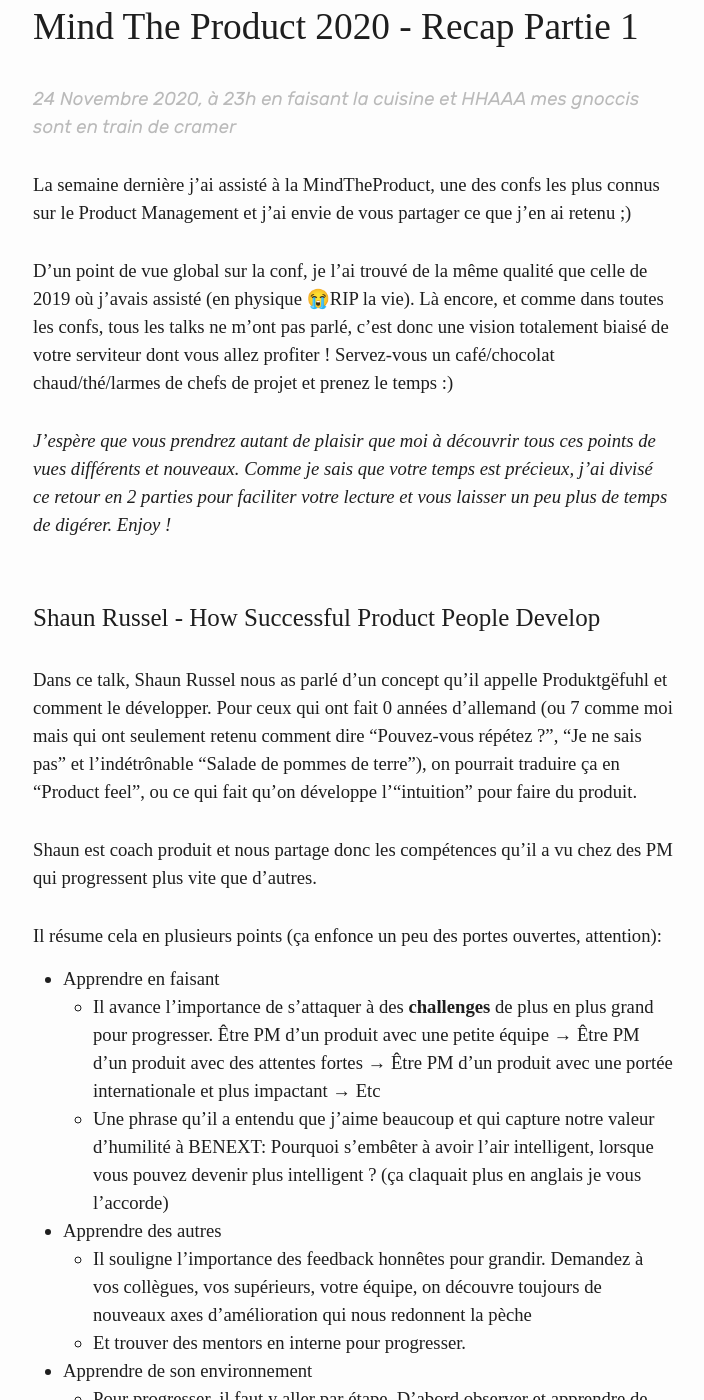
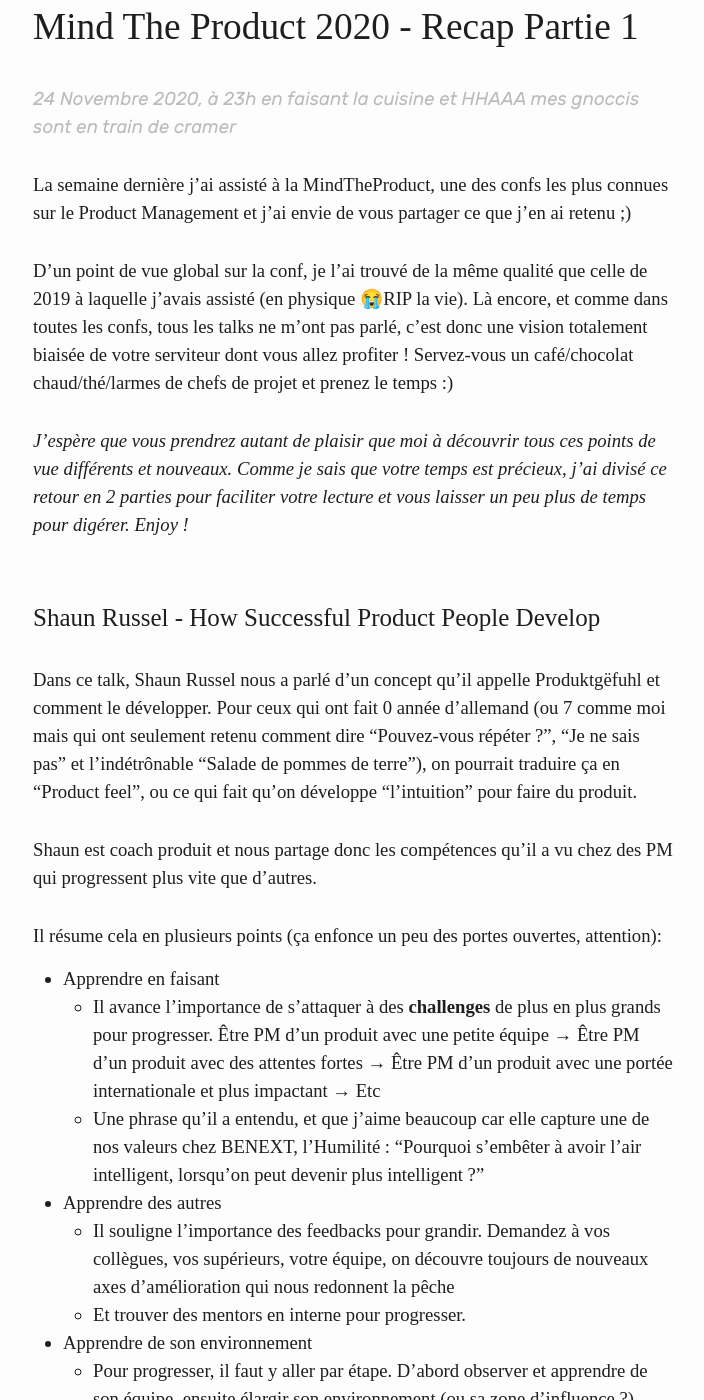
Before and after one commit to JbDenoual/jbdenoual.github.io, a Jekyll site: the page built from _posts/2020-11-24-mindtheproduct2020-part1.markdown, in a window 1280 px wide and 1400 px high, scrolled down 360 px. Shown: the whole window, without its empty margins (287-991 px from the left). Built offline with Jekyll 4.4.1, drawn with Linux system fonts in a browser that asks for light colours; some web fonts are replaced; some of the changed text lies outside the part shown.

Commit message:
[Fix] Orthograph in MindTheProduct Part 1 & 2

```diff
--- a/_posts/2020-11-24-mindtheproduct2020-part1.markdown
+++ b/_posts/2020-11-24-mindtheproduct2020-part1.markdown
@@ -9,71 +9,71 @@
 D'un point de vue global sur la conf, je l'ai trouvé de la même qualité que..."
 ---
 
-La semaine dernière j'ai assisté à la MindTheProduct, une des confs les plus connus sur le Product Management et j'ai envie de vous partager ce que j'en ai retenu ;)
+La semaine dernière j'ai assisté à la MindTheProduct, une des confs les plus connues sur le Product Management et j'ai envie de vous partager ce que j'en ai retenu ;)
 
-D'un point de vue global sur la conf, je l'ai trouvé de la même qualité que celle de 2019 où j'avais assisté (en physique 😭RIP la vie). Là encore, et comme dans toutes les confs, tous les talks ne m'ont pas parlé, c'est donc une vision totalement biaisé de votre serviteur dont vous allez profiter ! Servez-vous un café/chocolat chaud/thé/larmes de chefs de projet et prenez le temps :)
+D'un point de vue global sur la conf, je l'ai trouvé de la même qualité que celle de 2019 à laquelle j'avais assisté (en physique 😭RIP la vie). Là encore, et comme dans toutes les confs, tous les talks ne m'ont pas parlé, c'est donc une vision totalement biaisée de votre serviteur dont vous allez profiter ! Servez-vous un café/chocolat chaud/thé/larmes de chefs de projet et prenez le temps :)
 
-*J'espère que vous prendrez autant de plaisir que moi à découvrir tous ces points de vues différents et nouveaux. Comme je sais que votre temps est précieux, j'ai divisé ce retour en 2 parties pour faciliter votre lecture et vous laisser un peu plus de temps de digérer. Enjoy !*
+*J'espère que vous prendrez autant de plaisir que moi à découvrir tous ces points de vue différents et nouveaux. Comme je sais que votre temps est précieux, j'ai divisé ce retour en 2 parties pour faciliter votre lecture et vous laisser un peu plus de temps pour digérer. Enjoy !*
 
 #### Shaun Russel - How Successful Product People Develop
 
-Dans ce talk, Shaun Russel nous as parlé d'un concept qu'il appelle Produktgëfuhl et comment le développer. Pour ceux qui ont fait 0 années d'allemand (ou 7 comme moi mais qui ont seulement retenu comment dire "Pouvez-vous répétez ?", "Je ne sais pas" et l'indétrônable "Salade de pommes de terre"), on pourrait traduire ça en "Product feel", ou ce qui fait qu'on développe l'"intuition" pour faire du produit.
+Dans ce talk, Shaun Russel nous a parlé d'un concept qu'il appelle Produktgëfuhl et comment le développer. Pour ceux qui ont fait 0 année d'allemand (ou 7 comme moi mais qui ont seulement retenu comment dire "Pouvez-vous répéter ?", "Je ne sais pas" et l'indétrônable "Salade de pommes de terre"), on pourrait traduire ça en "Product feel", ou ce qui fait qu'on développe "l'intuition" pour faire du produit.
 
 Shaun est coach produit et nous partage donc les compétences qu'il a vu chez des PM qui progressent plus vite que d'autres.
 
 Il résume cela en plusieurs points (ça enfonce un peu des portes ouvertes, attention):
 
 - Apprendre en faisant
-    - Il avance l'importance de s'attaquer à des **challenges** de plus en plus grand pour progresser. Être PM d'un produit avec une petite équipe → Être PM d'un produit avec des attentes fortes → Être PM d'un produit avec une portée internationale et plus impactant → Etc
-    - Une phrase qu'il a entendu que j'aime beaucoup et qui capture notre valeur d'humilité à BENEXT: Pourquoi s'embêter à avoir l'air intelligent, lorsque vous pouvez devenir plus intelligent ? (ça claquait plus en anglais je vous l'accorde)
+    - Il avance l'importance de s'attaquer à des **challenges** de plus en plus grands pour progresser. Être PM d'un produit avec une petite équipe → Être PM d'un produit avec des attentes fortes → Être PM d'un produit avec une portée internationale et plus impactant → Etc
+    - Une phrase qu'il a entendu, et que j'aime beaucoup car elle capture une de nos valeurs chez BENEXT, l'Humilité : "Pourquoi s'embêter à avoir l'air intelligent, lorsqu'on peut devenir plus intelligent ?"
 - Apprendre des autres
-    - Il souligne l'importance des feedback honnêtes pour grandir. Demandez à vos collègues, vos supérieurs, votre équipe, on découvre toujours de nouveaux axes d'amélioration qui nous redonnent la pèche
+    - Il souligne l'importance des feedbacks pour grandir. Demandez à vos collègues, vos supérieurs, votre équipe, on découvre toujours de nouveaux axes d'amélioration qui nous redonnent la pêche
     - Et trouver des mentors en interne pour progresser.
 - Apprendre de son environnement
     - Pour progresser, il faut y aller par étape. D'abord observer et apprendre de son équipe, ensuite élargir son environnement (ou sa zone d'influence ?), faire évoluer sa pensée, pour apprendre de la stratégie de l'entreprise, et enfin de la politique de celle-ci.
-    - Shaun rappelle l'importance de trouver le juste milieu au fond de nous entre l'idéaliste et le nihiliste. C'est-à-dire entre celui qui souhaite tout changer et qui veut vivre un idéal, et celui qui ne croit pas pouvoir changer les choses. (Note: "Ne vous comportez pas en Héros)
+    - Shaun rappelle l'importance de trouver le juste milieu au fond de nous entre l'idéaliste et le nihiliste. C'est-à-dire entre celui qui souhaite tout changer et qui veut vivre un idéal, et celui qui ne croit pas pouvoir changer les choses. (Note: "Ne vous comportez pas en Héro)
 
 En résumé, il rajoute quelques conseils pour progresser plus vite:
 
 - Comprendre l'organigramme de son entreprise
-- S'approprier le business model de l'entreprise, en remplissant par exemple le Business Model Canvas pour vraiment le comprendre
+- S'approprier le business model de l'entreprise en remplissant, par exemple, le Business Model Canvas pour vraiment le comprendre
 - Mettre la main sur le budget et les prévisions de l'entreprise, cela peut donner beaucoup d'informations
-- Identifier la réunion la plus important de l'entreprise et essayer de s'y immiscer. Au mieux y participer. Si ce n'est pas possible, essayer d'y assister en observateur, et enfin si ce n'est vraiment pas possible, essayer de découvrir ce qui s'y dit par d'autres moyens
+- Identifier la réunion la plus importante de l'entreprise et essayer d'y assister. Au mieux y participer. Si ce n'est pas possible, essayer d'y assister en observateur, et enfin si ce n'est vraiment pas possible, essayer de découvrir ce qui s'y dit par d'autres moyens
 
 #### Anthony Rindone - Stay Humble or Be Humbled
 
-Anthony nous as partagé ses réflexions sur comment prendre de meilleures décisions.
+Anthony nous a partagé ses réflexions sur comment prendre de meilleures décisions.
 
-J'en ai retenu un piège data: Lors de l'analyse de performances d'une fonctionnalité sur différents segments utilisateurs, il faut faire attention au "Simpson's Paradox" qui met en lumière un paradoxe où dans certains cas, on peut trouver des résultats complètement opposés lors de 2 analyses différentes, qui sont (et c'est là le paradoxe) toutes les 2 justes. Je vous laisse creuser si ça vous intrigue ;)
+J'en ai retenu un piège data: Lors de l'analyse de performances d'une fonctionnalité sur différents segments utilisateurs, il faut faire attention au "Simpson's Paradox" qui met en lumière un paradoxe, où dans certains cas, on peut trouver des résultats complètement opposés lors de 2 analyses différentes, qui sont (et c'est là le paradoxe) toutes les 2 justes. Je vous laisse creuser si ça vous intrigue ;)
 
 #### Ibrahim Bashir - Bootstrapping a Product Team
 
-Ibrahim nous a parlé du moment de création d'une Product Team et de choisir le bon type de profil de PM selon l'avancement de son produit.
-J'aime particulièrement la division en 3 parties qu'il fait de la vie d'un produit.
+Ibrahim nous a parlé création d’une Product Team et comment choisir le bon type de profil de PM selon l’avancement de son produit.
+J'ai particulièrement aimé la division en 3 parties qu'il fait de la vie d'un produit.
 
-- Il y a le Starter. Un PM qui n'a pas d'anxiété à propos du fait d'être le 1er PM, il va comprendre les besoins des pré-customers et travailler sur le Product Marker Fit
-- Ensuite vient le Scaler. Un PM qui va rapidement capturer des parts de marché, capturer de l'engagement. Il va être drivé par une ou des métriques.
+- Il y a le Starter. Un PM qui n'a pas d'anxiété à propos du fait d'être le 1er PM, il va comprendre les besoins des pré-customers et travailler sur le Product Market Fit
+- Ensuite vient le Scaler. Un PM qui va rapidement capturer des parts de marché, capturer de l'engagement. Il va être drivé par une ou plusieurs métriques.
 - Enfin vient le Sustainer. Qui va maintenir le produit et va principalement interagir avec les clients
 
 Bien sûr, selon lui, il est totalement possible de faire la transition entre ces différents profils, même si on trouvera certains PM plus à l'aise dans certains rôles que dans d'autres.
 
 #### Cassidy Fein - Roundtable: Discovery & Research
 
-Cassidy a animée une table ronde autour du Discovery et de la Research.
+Cassidy a  une table ronde autour du Discovery et de la Research.
 
-En vrac, ce qui est ressorti de ce moment:
+Voici, ce qui est ressorti de ce moment:
 
-- A 2 reprises le framework Jobs To Be Done est ressorti (JTBD pour les intimes, rien à voir avec JBD qui sont mes initiales malheureusement)
-- La mention d'un très bon article de Terresa Torres sur le Discovery en temps de COVID (malheureusement je n'ai pas réussi à le retrouver, si quelqu'un a un indice, qu'il n'hésite pas)
-    - Avec notamment l'important d'être extra-emphatique avec ses utilisateurs
-    - Et que le temps de nos utilisateurs est encore plus précieux aujourd'hui qu'avant
+- À 2 reprises le framework Jobs To Be Done est ressorti (JTBD pour les intimes, rien à voir avec JBD qui sont mes initiales malheureusement) comme méthode pour aider au Discovery
+- La mention d'un très bon article de Teresa Torres sur le Discovery en temps de COVID (malheureusement je n'ai pas réussi à le retrouver, si quelqu'un a un indice, qu'il n'hésite pas)
+    - Avec notamment l'importance d'être extra-emphatique avec ses utilisateurs
+    - Le temps de nos utilisateurs est encore plus précieux aujourd'hui qu'avant
 - L'importance de diviser les rôles qui font du Design (au sens large) de ceux qui font de la Research
 
 #### Mary Poppendieck - Lessons from a Product Champion
 
 Keynote de la 1ère demi-journée. Excellent talk de Mary Poppendieck qui est plus ou moins (avec son mari Tom) la daronne du Lean dans le monde du développement logiciel. Et oui ça se pose là.
 
-Mary nous a parlé de ses années chez 3M (qui nous apporte à tous une joie immense au quotidien avec les post-its et leur panoplie de couleurs flashy que l'on peut mettre sur nos murs ~~d'ailleurs si vous n'avez plus de post-it, avec le code JAYBE60 vous pouvez avoir des réduct...~~) dans les années 80-90. Elle nous parle notamment du rôle de...Product Champion !
+Mary nous a parlé de ses années chez 3M (qui nous apporte à tous une joie immense au quotidien avec les post-its et leur panoplie de couleurs flashy que l'on peut mettre sur nos murs) dans les années 80-90. Elle nous a notamment parlé du rôle de...Product Champion !
 
 On parle parfois de Product Leader dans le Product Management pour essayer de donner plus de sens au métier de PM mais c'est la 1ère fois que j'entendais parler de ce rôle et c'est très intéressant.
 
@@ -83,30 +83,30 @@
     - Quelqu'un qui fera tout ce qui est possible pour amener le produit **sur le marché**
 - Un champion est un entrepreneur
     - Il est responsable du succès marketing du produit
-    - Les champions qui arrivent à faire marcher un produit sont souvent ceux qui finissent par gérer le business de ce produit une fois que celui-ci a rencontré son succès et pris de l'ampleur
+    - Les champions qui arrivent à faire marcher un produit sont souvent ceux qui finissent par en gérer le business une fois que celui-ci a pris de l'ampleur
     - Un champion est self-selected. Il se porte volontaire pour ce rôle
-- Le champion doit trouver, attiré "a leadership team"
+- Le champion doit trouver/attirer/composer une "leadership team" au sein de son équipe
     - Un Product Champion ne peut pas réussir seul
     - Il a besoin de former une équipe composée d'une personne Design, d'une personne tech, d'une personne Marketing-Vente et d'une personne Finance
         - On parle ici d'une équipe au sein de l'équipe de développement produit
     - Le Product Champion n'est pas un expert dans un de ces domaines
 - Il doit profondément comprendre le problème que le produit veut résoudre
-- Il établit un but commun à toutes l'équipe, pour que tout le monde soit aligné sur l'objectif final
+- Il établit un but commun à toute l'équipe, pour que tout le monde soit aligné sur l'objectif final
 - Il va chercher les conflits (Note: Difficile à traduire "provide for conflicts)
     - Mary avance que les excellents compromis font les excellents produits. C'est à la base une citation de Toyota "Great conflicts makes great cars"
-    - Il est impératif d'avoir des débats "fair", qui reposent toujours sur 3 piliers pour arriver à une réponse: tech, design et produit par exemple. Il est extrêmement important que le débat ne soit pas gagné parce que c'est le boss à tranché dans son propre sens
+    - Il est impératif d'avoir des débats "fair", qui reposent toujours sur 3 piliers pour arriver à une réponse: tech, design et produit par exemple. Il est extrêmement important que le débat ne soit pas gagné parce que c'est le boss a tranché dans son propre sens
 - Il évite les décisions (Note: mon préféré)
     - Un champion ne décide pas, et il ne priorise pas
-        - Lorsque 2 personnes ne sont pas d'accord, elle souligne les arguments valides des 2 parties et les oblige à trouver une solution ensemble
-        - Elle compare cette situation au fait d'avoir des enfants: Si tu décides, alors tu as perdu
-        - (Note: On retrouve le même schéma chez les leaders de l'excellent livre Tribal Leadership)
+        - Lorsque 2 personnes ne sont pas d'accord, il souligne les arguments valides des 2 parties et les oblige à trouver une solution ensemble
+        - Il compare cette situation au fait d'avoir des enfants: Si tu décides, alors tu as perdu
+        - (Note: On retrouve le même schéma chez les leaders de l'excellent livre *Tribal Leadership*)
     - Toujours reporter la décision au dernier moment
-        - De cette manière, vous continuer d'apprendre jusqu'au dernier moment où vous êtes obligé de prendre la décision -> "Be lazy, don't decide"
-        - (Note: Si ce principe vous intéresse, je vous conseille les Real Options de Chris Matts et sa bd Commitment (oui oui une bd, c'est top))
+        - De cette manière, vous continuerez d'apprendre jusqu'au dernier moment où vous serez obligé de prendre la décision -> "Be lazy, don't decide"
+        - (Note: Si ce principe vous intéresse, je vous conseille les *Real Options* de Chris Matts et sa bd *Commitment* (oui oui une bd, c'est top))
 - Apprendre en avançant
-    - Il ne devrait pas y avoir de proxy entre l'équipe et le résultat de leur travail. Même le champion ne devrait pas faire proxy avec les utilisateurs
+    - Il ne devrait pas y avoir de proxy entre l'équipe et le résultat de son travail. Même le champion ne devrait pas faire proxy avec les utilisateurs
     - C'est le travail du Champion de mettre son équipe en contact avec les clients
-- Utiliser la data pour trouver la bonne décision
+- Utiliser la data pour prendre la bonne décision
 - L'équipe devrait prendre des décisions de manière collective
 
 Et le mot de la fin de Mary: "Development is learning"
```
Also changed, not shown: _posts/2020-11-26-mindtheproduct2020-part2.markdown (+56 -56 lines).
